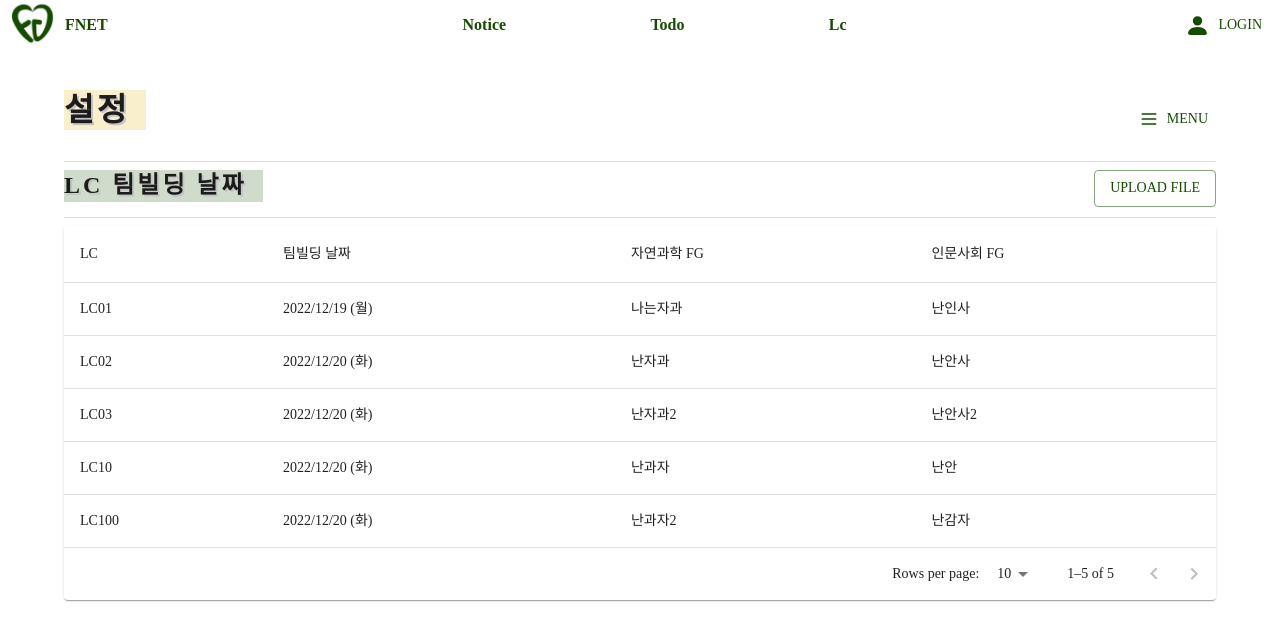
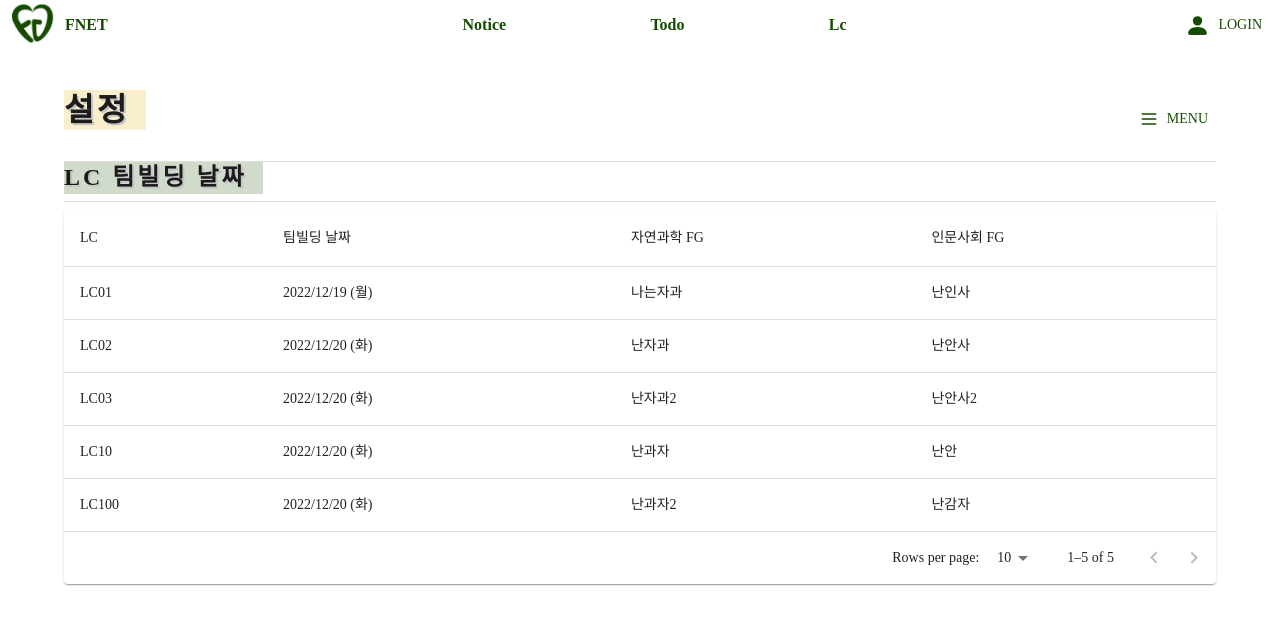
Before and after one commit to FGFnet/fnet, a React (Create React App) app in the folder frontend/: page /setting/lcdate in a window 1280 px wide. Shown: the top 640 px of the page. Built offline with nearby package versions, Linux system fonts and the light colour scheme; a web font is replaced by a local one.

Commit message:
feat: delete upload file button on lcdate page

```diff
--- a/frontend/src/screen/setting/lcDateSetting.tsx
+++ b/frontend/src/screen/setting/lcDateSetting.tsx
@@ -78,31 +78,11 @@ export default function LcDateSettingScreen() {
   }
   */
 
-  const uploadFile = async (event: React.ChangeEvent<HTMLInputElement>) => {
-    if (event.target.files != null) {
-      setLoading(true)
-      // api 작동 확인 필요
-      setTimeout(() => {
-        setLoading(false)
-      }, 500)
-    } else {
-      alert('파일이 선택되지 않았습니다.')
-    }
-  }
-
   return (
     <React.Fragment>
       <Container maxWidth="lg">
         <Header title="설정" children={<MenuButton />} />
-        <Grid mt={1} mb={1}>
-          <Title title="LC 팀빌딩 날짜" variant="h5" background="#D0DBCC" />
-          <Box component="span" sx={{ float: 'right' }}>
-            <Button variant="outlined" component="label">
-              Upload File
-              <input type="file" accept=".xlsx, .xls" hidden onChange={uploadFile} />
-            </Button>
-          </Box>
-        </Grid>
+        <Title title="LC 팀빌딩 날짜" variant="h5" background="#D0DBCC" />
         <Divider />
         <Grid container mt={1} mb={1}>
           {loading ? <Loading /> : <AdminTable header={tableColumn} data={formatData} />}
```
